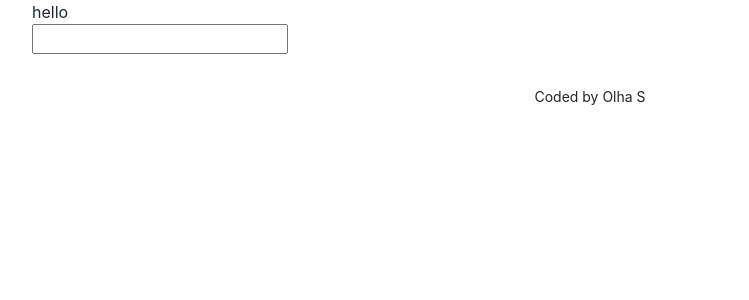
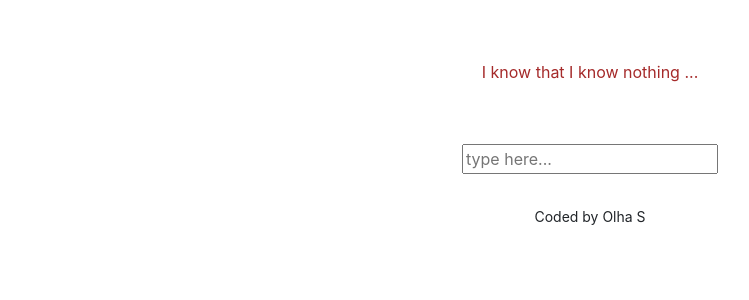
Before and after one commit to olhaSlipushchenko/dictionary-react, a React (Create React App) app: page / in a window 1280 px wide. Shown: the top 300 px of the page, without its empty margins (50-799 px from the left). Built offline with nearby package versions, Linux system fonts and the light colour scheme.

Commit message:
extra changes

```diff
--- a/src/App.css
+++ b/src/App.css
@@ -1,4 +1,10 @@
+.App-header {
+  text-align: center;
+  color: brown;
+  margin: 60px 0;
+}
+
 .App-footer {
   text-align: center;
-  margin: 30px 0;
+  margin: 30px;
 }
--- a/src/App.js
+++ b/src/App.js
@@ -7,7 +7,7 @@ export default function App() {
     <div className="App">
       <div className="container">
       <header className="App-header">
-        hello
+        I know that I know nothing ...
       </header>
       <main>
         <Dictionary />
--- a/src/Dictionary.css
+++ b/src/Dictionary.css
@@ -1,3 +1,4 @@
 .Dictionary {
-
+ text-align: center;
+ margin: 30px 0;
 }
--- a/src/Dictionary.js
+++ b/src/Dictionary.js
@@ -25,7 +25,7 @@ export default function Dictionary(){
   return (
   <div className="Dictionary">
     <form onSubmit={search}>
-      <input type="search"  onChange={handleKeywordChange} />
+      <input type="search" placeholder="type here... " onChange={handleKeywordChange} />
     </form>
     <Results results={results} />
   </div>
```
